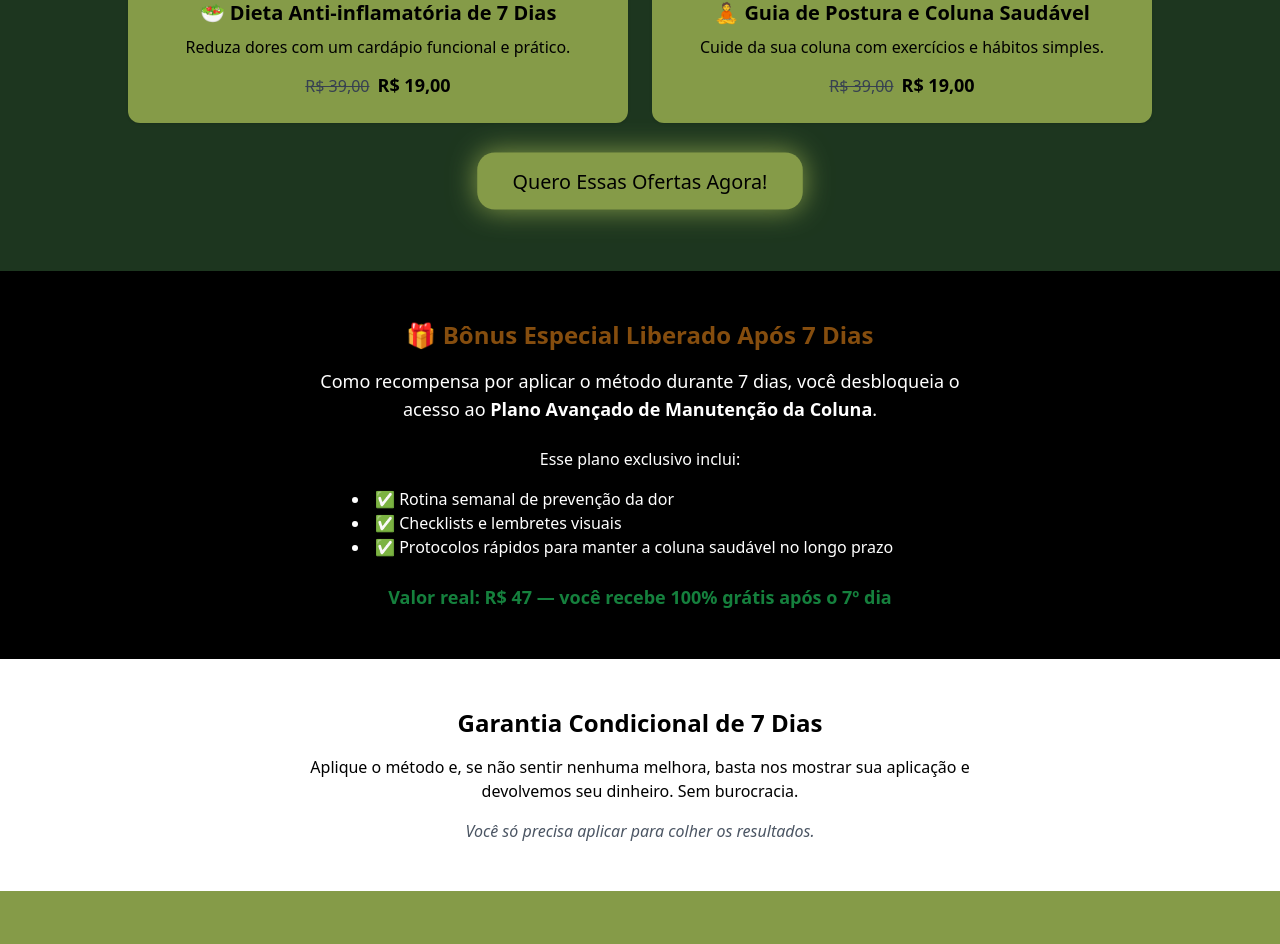
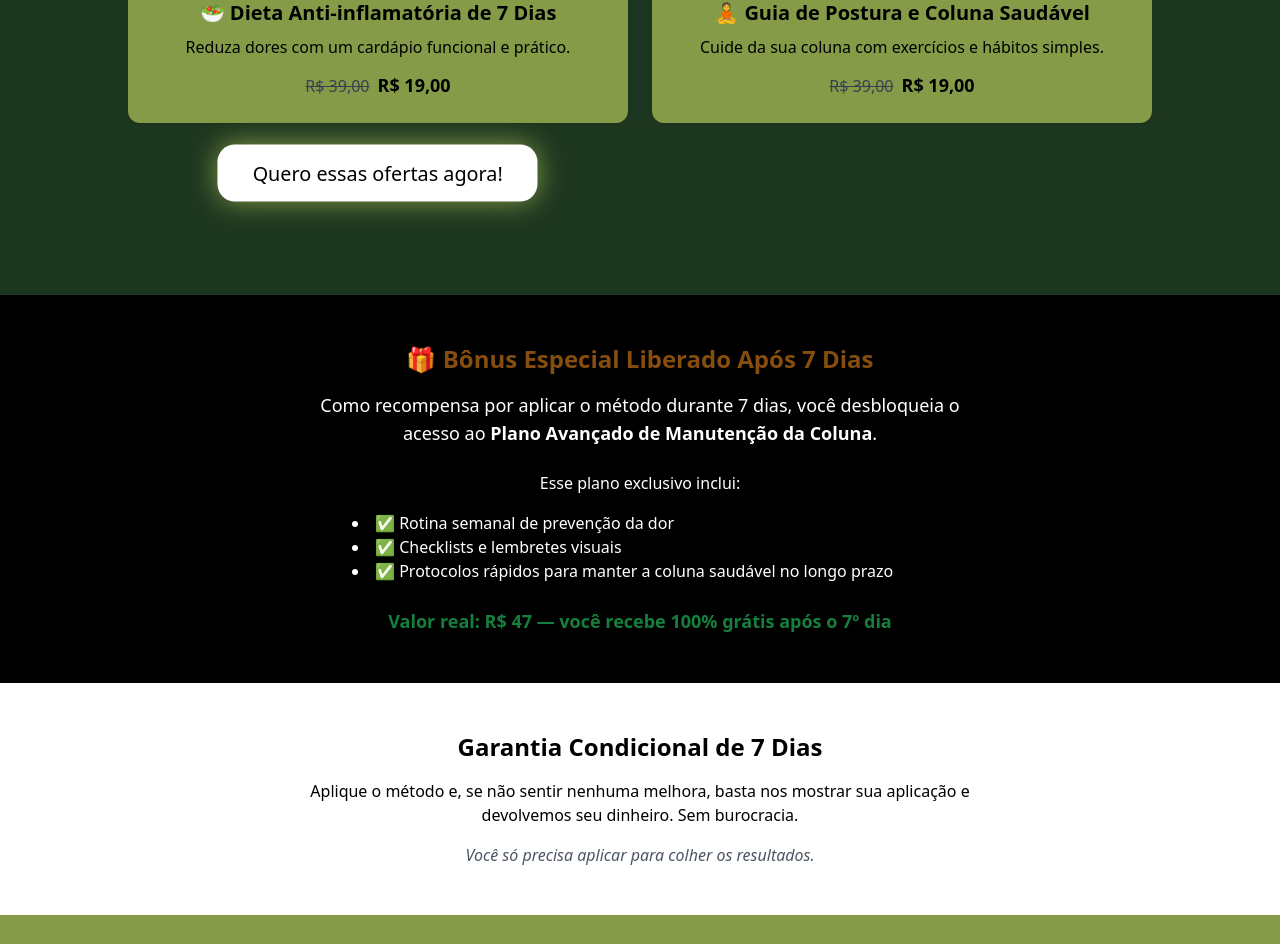
Before and after one commit to squad-member/site-dor-nas-costas, a React (Vite) app: page / in a window 1280 px wide. Shown: the part 3367-4311 px from the top of the page. Built offline with nearby package versions, Linux system fonts and the light colour scheme.

Commit message:
link hotmart adicionado

```diff
--- a/src/App.jsx
+++ b/src/App.jsx
@@ -224,12 +224,12 @@ animation: pulse-heart 1.2s infinite;
         <span className="text-lg font-bold">R$ 19,00</span>
       </p>
     </div>
+    <a href="#final-cta" rel="noopener noreferrer">
+      <button className="animate-pulse-heart bg-white text-black px-8 py-3 rounded-2xl text-lg shadow hover:bg-[#859B48] hover:text-white transition-all">
+        Quero essas ofertas agora!
+      </button>
+    </a>
   </div>
-  <a href="#comprar" rel="noopener noreferrer">
-    <button className="bg-[#859B48] text-black px-8 py-3 rounded-2xl text-lg shadow hover:bg-white animate-pulse-heart">
-      Quero Essas Ofertas Agora!
-    </button>
-  </a>
 </section>
 
 
```
